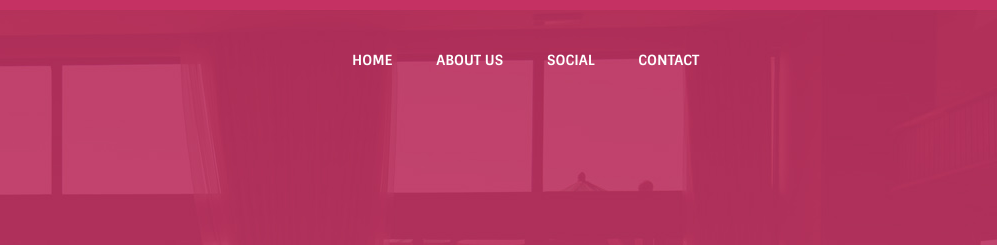
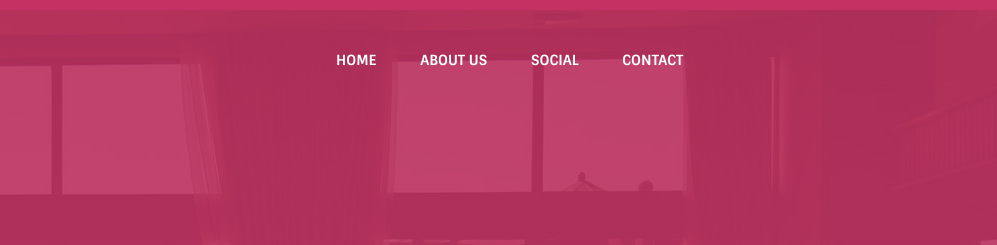
Before and after one commit to rray524/classy, a plain HTML site: page index.html in a window 1280 px wide. Shown: the top 245 px of the page, 283-1280 px from the left. Drawn offline with nearby package versions, Linux system fonts and the light colour scheme; some packages are replaced by stand-ins of ours.

Commit message:
classy
it's a portfolio

```diff
--- a/style.css
+++ b/style.css
@@ -30,7 +30,7 @@ body {
 }
 
 nav {
-    padding-left: 555px;
+    padding-left: 539px;
     padding-top: 50px;
 }
 
```
